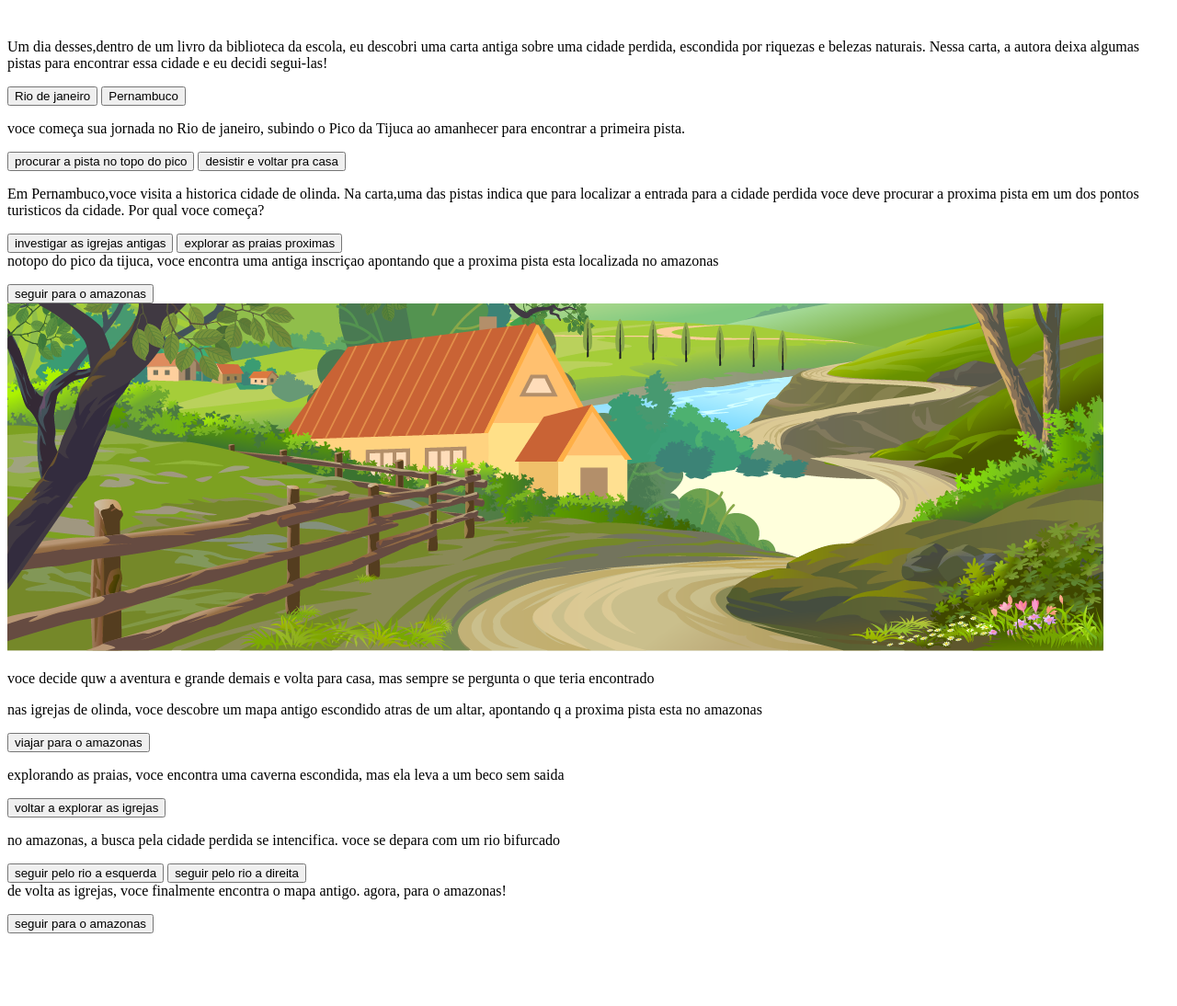
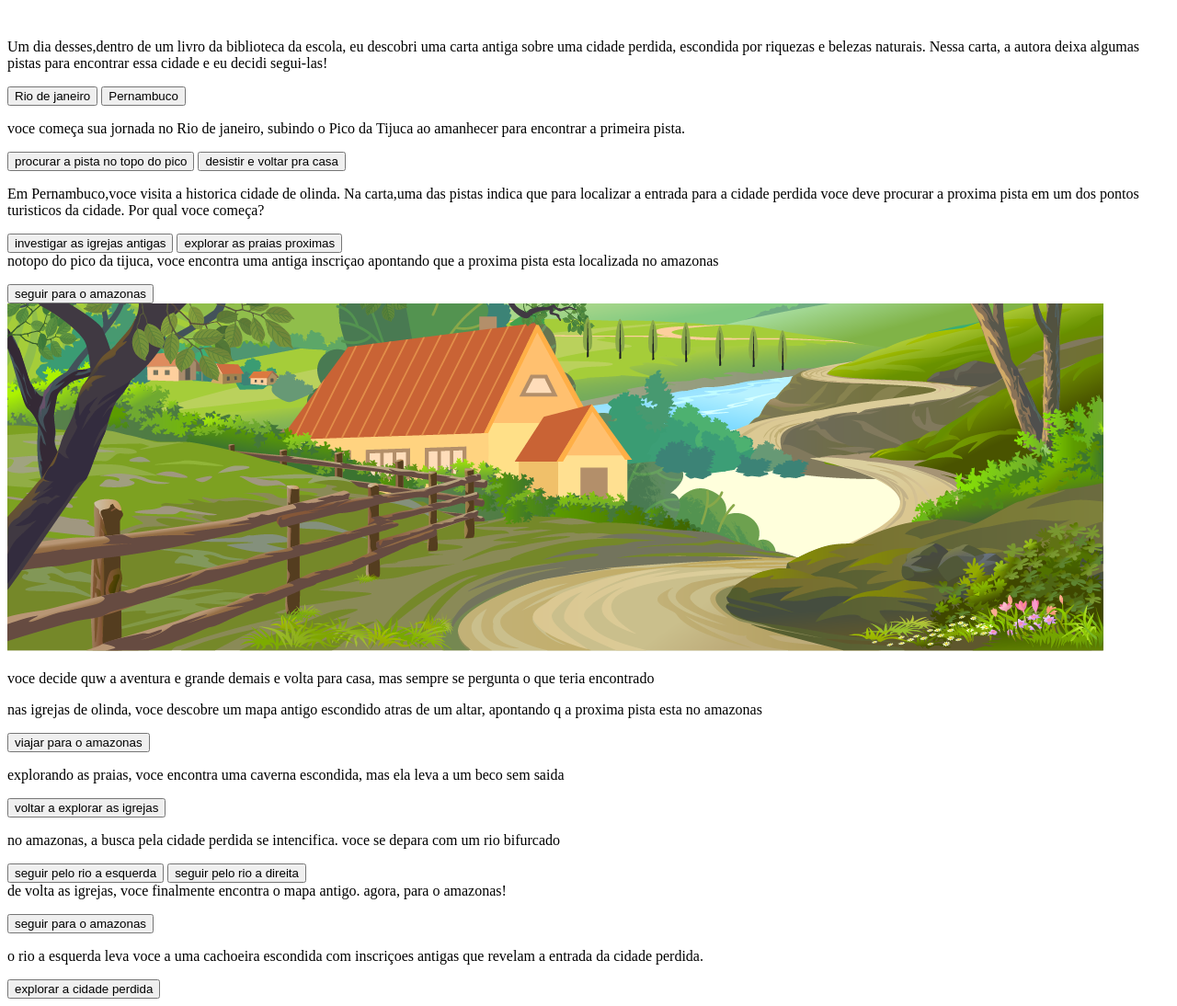
Before and after one commit to emi-puppet00/Aventura-1A-, a plain HTML site: page index.html in a window 1280 px wide. Shown: the whole page at 92% size. Before the commit the page ends 1023 px from the top, so only its background shows below. Drawn offline with Linux system fonts and the light colour scheme.

Commit message:
aventura

```diff
--- a/index.html
+++ b/index.html
@@ -53,3 +53,7 @@ perdida voce deve procurar a proxima pista em um dos pontos turisticos da cidade
 <p>de volta as igrejas, voce finalmente encontra o mapa antigo. agora, para o amazonas!</p>
 <button class="btn-proximo" data-proximo="7">seguir para o amazonas</button>
 </div>
+<div class="passo" id="9">
+<p>o rio a esquerda leva voce a uma cachoeira escondida com inscriçoes antigas que revelam a entrada da cidade perdida.</p>
+<button class="btn-proximo" data-proximo="11">explorar a cidade perdida</button>
+</div>
```
